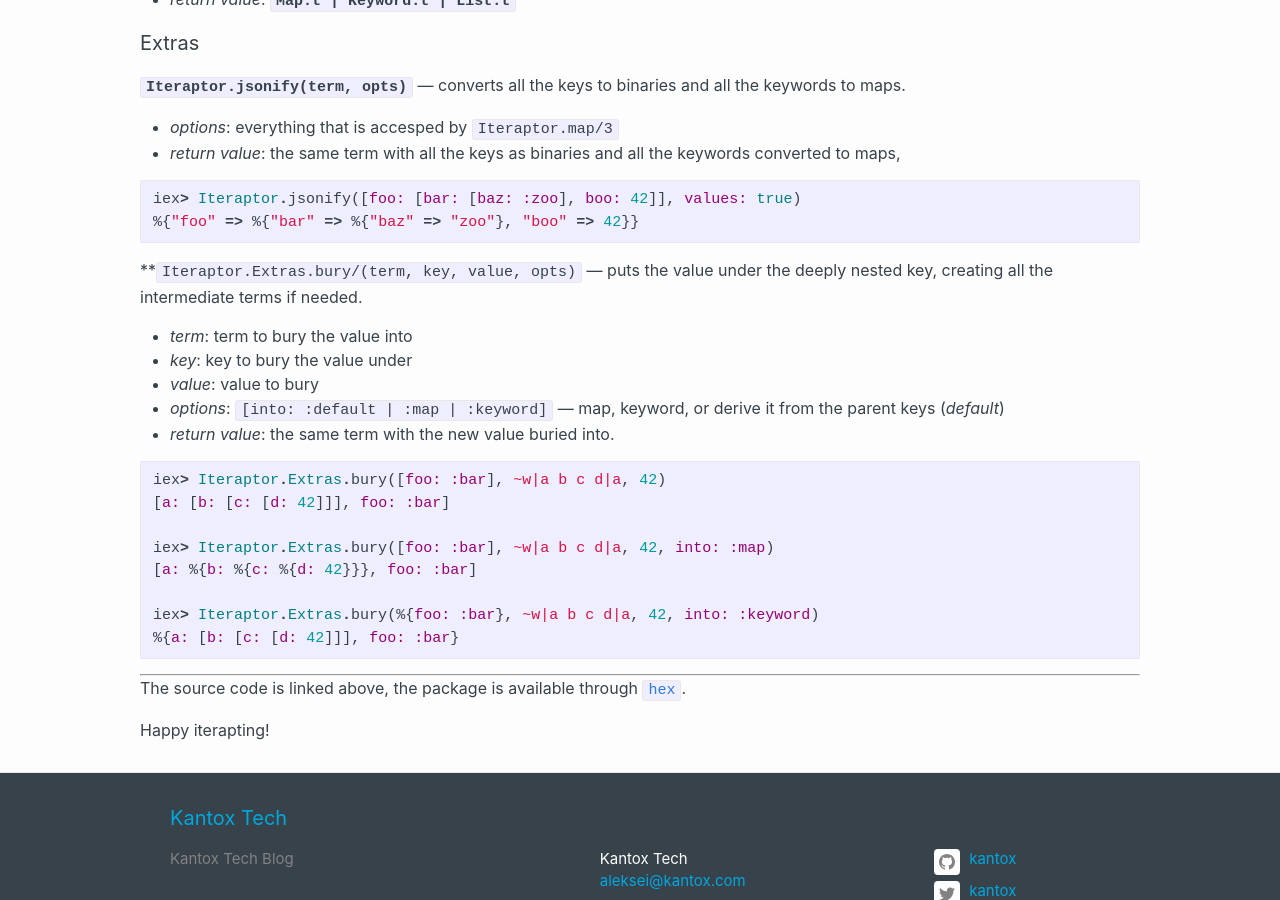
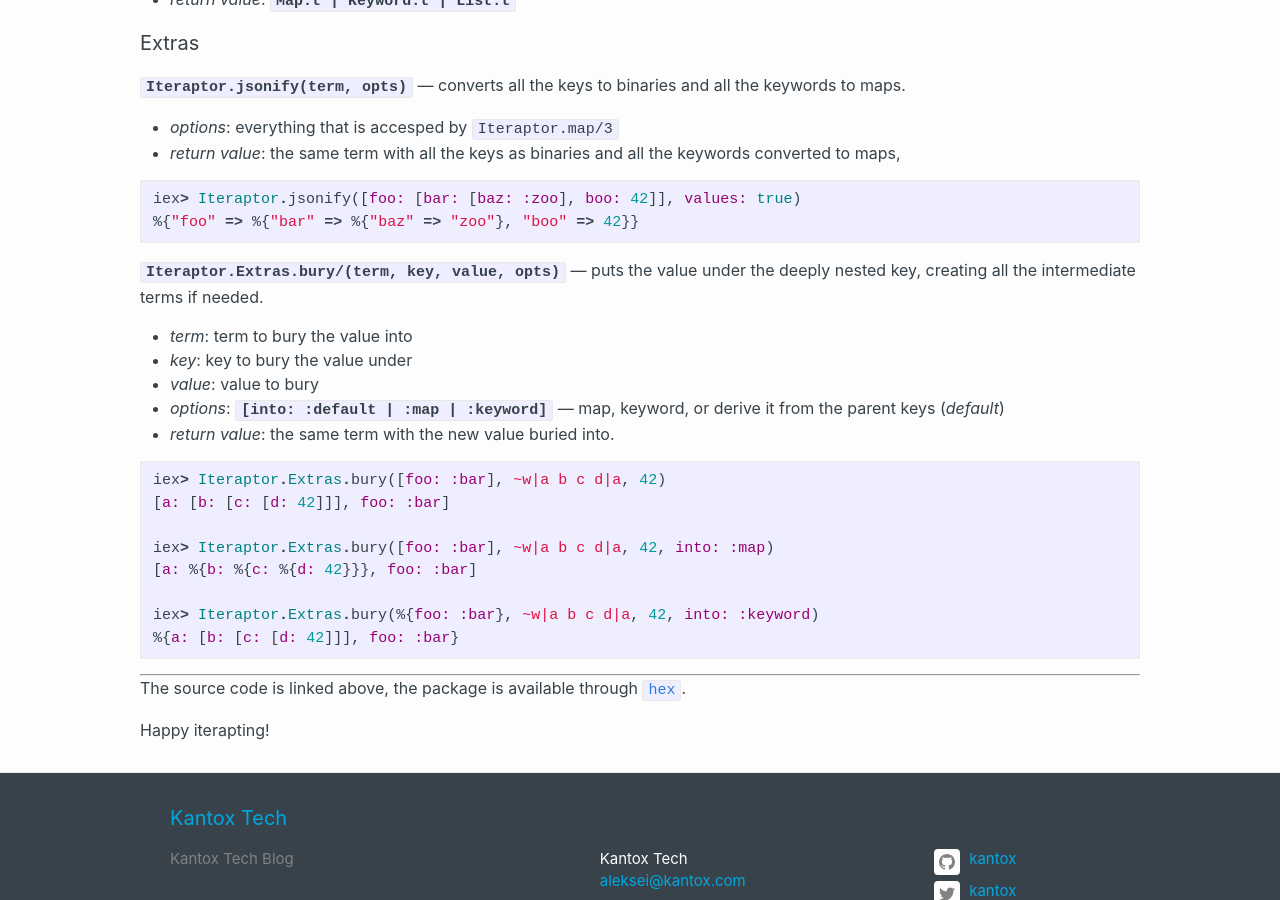
Before and after one commit to kantox/kantox.github.io, a Jekyll site: the page built from _posts/2019-12-30-iteraptor-for-elixir.md, in a window 1280 px wide and 900 px high, scrolled down 4858 px. Built offline with Jekyll 4.4.1, drawn with Linux system fonts in a browser that asks for light colours.

````diff
--- a/_posts/2019-12-30-iteraptor-for-elixir.md
+++ b/_posts/2019-12-30-iteraptor-for-elixir.md
@@ -231,12 +231,12 @@ iex> Iteraptor.jsonify([foo: [bar: [baz: :zoo], boo: 42]], values: true)
 %{"foo" => %{"bar" => %{"baz" => "zoo"}, "boo" => 42}}
 ```
 
-**`Iteraptor.Extras.bury/(term, key, value, opts)` — puts the value under the deeply nested key, creating all the intermediate terms if needed.
+**`Iteraptor.Extras.bury/(term, key, value, opts)`** — puts the value under the deeply nested key, creating all the intermediate terms if needed.
 
 - _term_: term to bury the value into
 - _key_: key to bury the value under
 - _value_: value to bury
-- _options_: `[into: :default | :map | :keyword]` — map, keyword, or derive it from the parent keys (_default_)
+- _options_: **`[into: :default | :map | :keyword]`** — map, keyword, or derive it from the parent keys (_default_)
 - _return value_: the same term with the new value buried into.
 
 ```elixir
````
